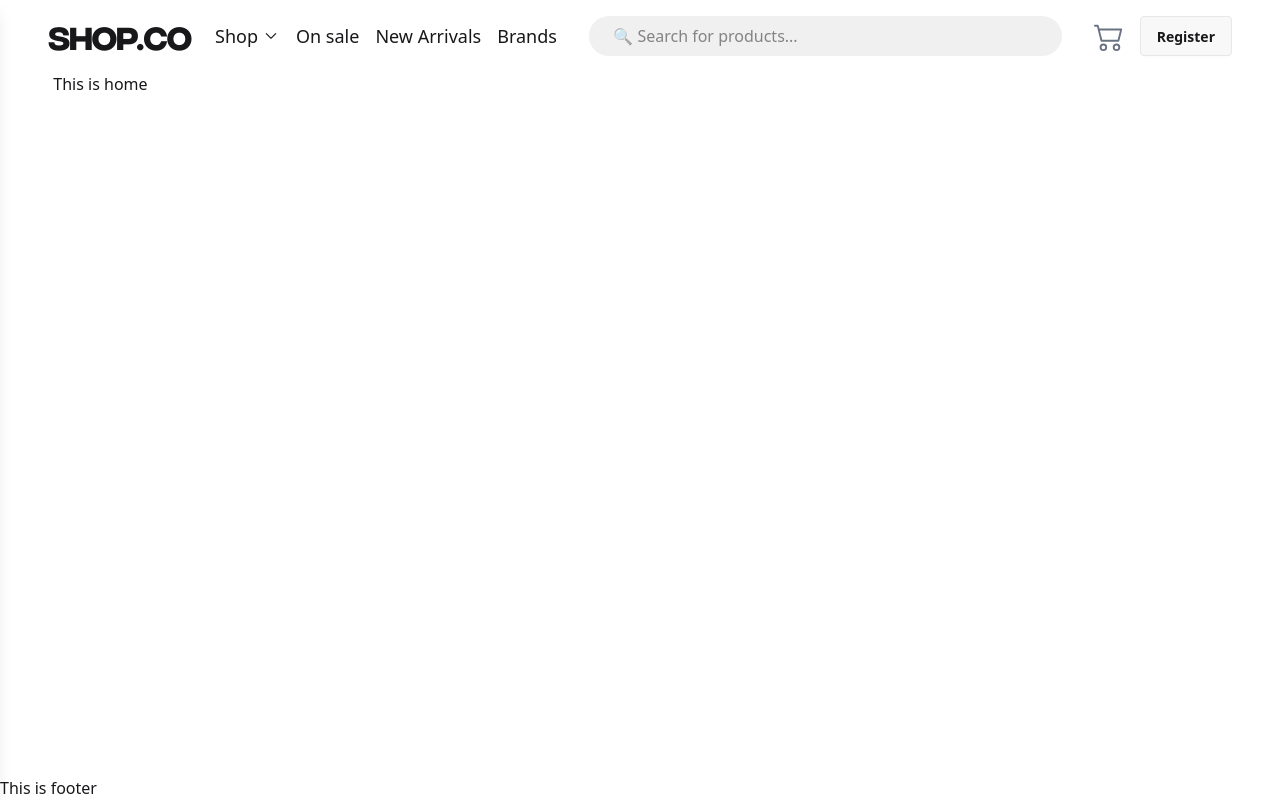
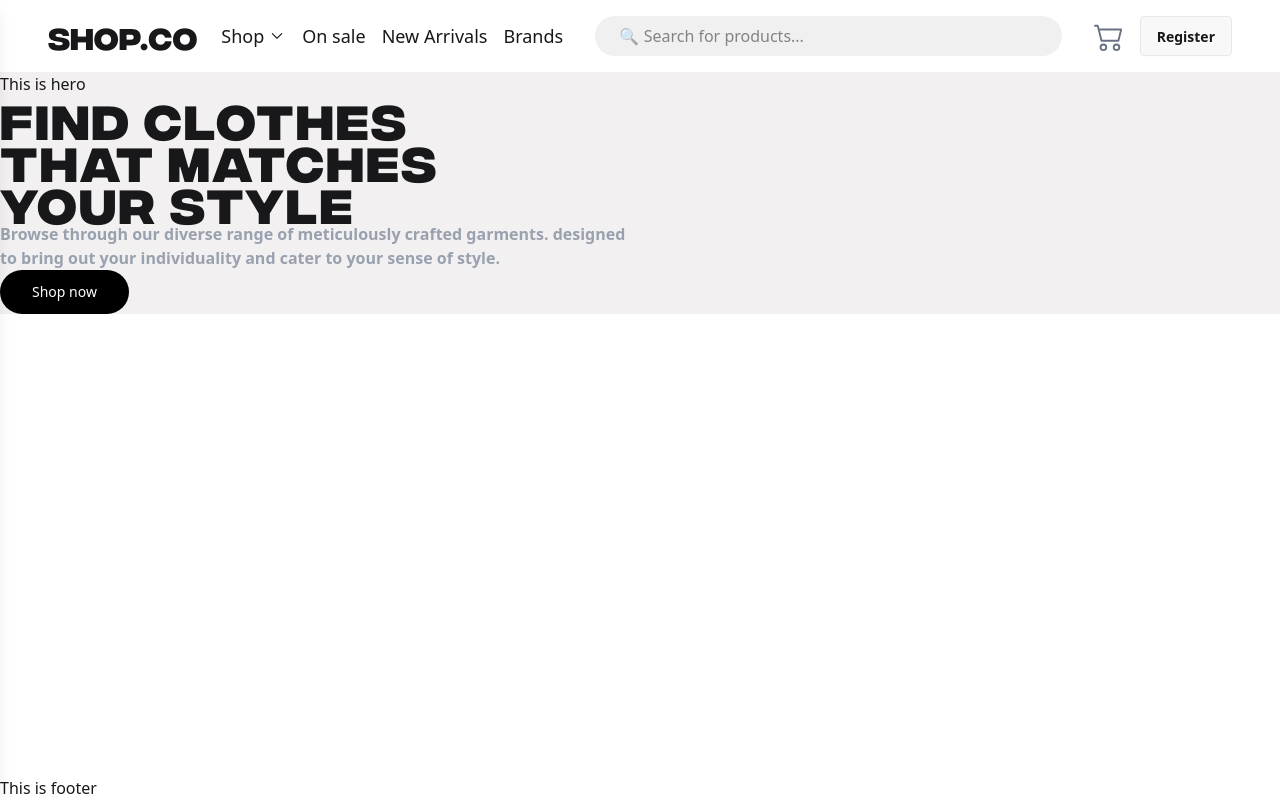
Before and after one commit to tarekbinjaman/Happy-shop-client, a React (Vite) app: page / in a window 1280 px wide. Built offline with nearby package versions, Linux system fonts and the light colour scheme; no server answers.

Commit message:
text area added in hero section

```diff
--- a/Pages/Home.jsx
+++ b/Pages/Home/Home.jsx
@@ -1,9 +1,10 @@
 import React from 'react';
+import Hero from './HomeComponent/Hero';
 
 const Home = () => {
     return (
-        <div className='max-w-11/12 mx-auto'>
-            <h1>This is home</h1>
+        <div>
+           <Hero />
         </div>
     );
 };
--- /dev/null
+++ b/Pages/Home/HomeComponent/Hero.jsx
@@ -0,0 +1,26 @@
+import React from 'react';
+
+const Hero = () => {
+    return (
+        <div className='bg-[#f2f0f1]'>
+            <h1>This is hero</h1>
+            <div>
+                {/* text area */}
+                <h1 style={{ fontFamily: 'Integral CF', lineHeight: '42px', letterSpacing: '2px' }}
+                    className='text-5xl font-extrabold'
+                >FIND CLOTHES <br />
+                    THAT MATCHES <br />
+                    YOUR STYLE</h1>
+                <p className='text-md font-semibold text-gray-400'>Browse through our diverse range of meticulously crafted garments. designed <br />
+                    to bring out your individuality and cater to your sense of style.</p>
+                <button className='text-sm text-white bg-black px-8 py-3 rounded-3xl'>Shop now</button>
+                <div>
+                    {/* here will be a count up */}
+                </div>
+            </div>
+            <div></div>
+        </div>
+    );
+};
+
+export default Hero;
--- a/Router/router.jsx
+++ b/Router/router.jsx
@@ -1,7 +1,7 @@
 import React from 'react';
 import { createBrowserRouter } from 'react-router-dom';
 import MainLayout from '../MainLayout/MainLayout';
-import Home from '../Pages/Home';
+import Home from '../Pages/Home/Home';
 import AdminDashboard from '../AdminDashboard/AdminDashboard';
 import UserDashBoard from '../UserDashBoard/UserDashBoard';
 import Myprofile from '../UserDashBoard/Routes/Myprofile';
--- a/src/index.css
+++ b/src/index.css
@@ -3,7 +3,7 @@
 
 @font-face {
     font-family: 'Integral CF';
-    src: url('/src/assets/integralcf-regular.otf') format('opentype');
+    src: url('/src/assets/Fontspring-DEMO-integralcf-bold.otf') format('opentype');
     font-weight: normal;
     font-style: normal;
 }
```
Also changed, not shown: src/assets/Fontspring-DEMO-integralcf-bold.otf (added), src/assets/integralcf-regular.otf (deleted).
